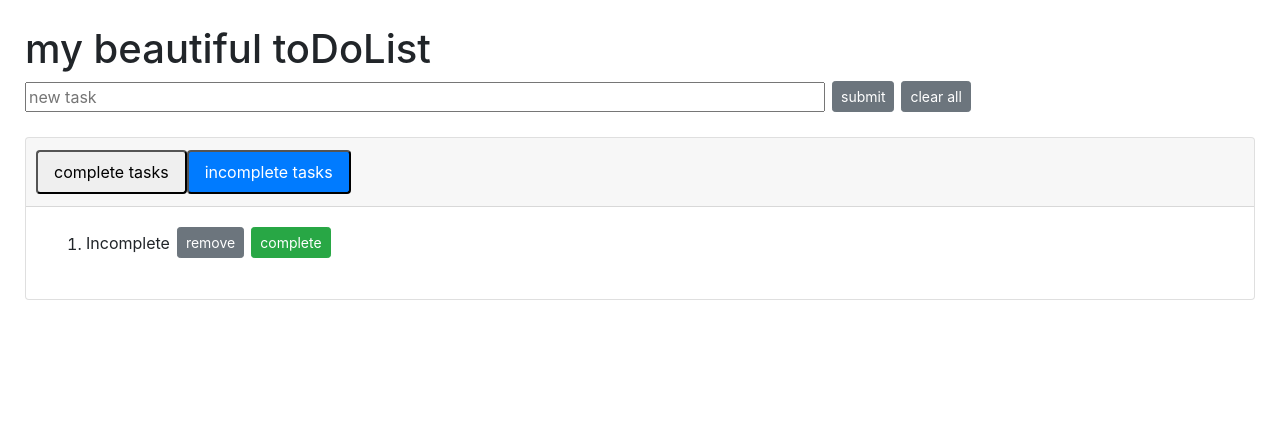
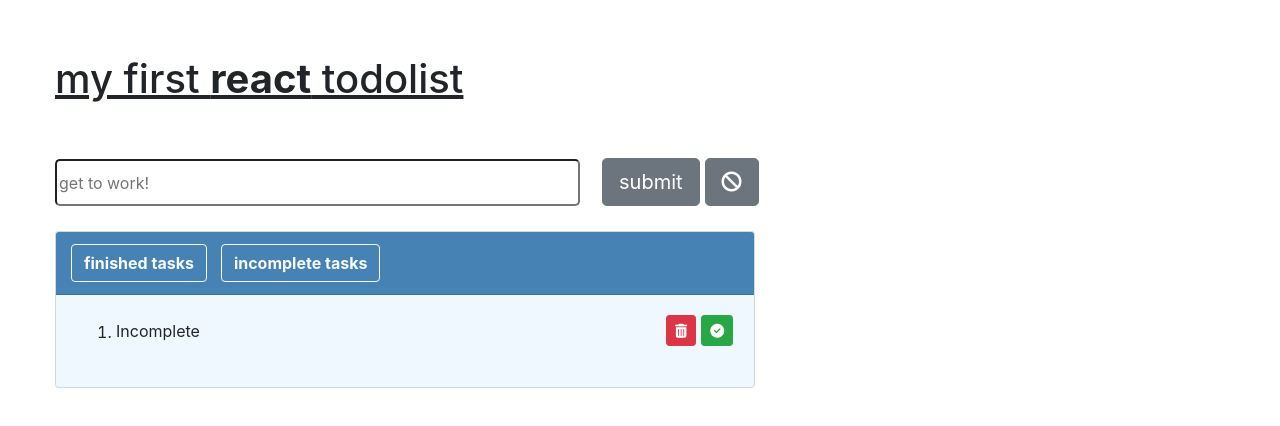
Before and after one commit to renataramos/react-TodoList, a React (Create React App) app: page / in a window 1280 px wide. Shown: the top 426 px of the page. Built offline with nearby package versions, Linux system fonts and the light colour scheme.

Commit message:
add style

```diff
--- a/package.json
+++ b/package.json
@@ -3,6 +3,7 @@
   "version": "0.1.0",
   "private": true,
   "dependencies": {
+    "@fortawesome/fontawesome-free": "^5.13.0",
     "@testing-library/jest-dom": "^4.2.4",
     "@testing-library/react": "^9.5.0",
     "@testing-library/user-event": "^7.2.1",
--- a/public/index.html
+++ b/public/index.html
@@ -12,6 +12,9 @@
     <link rel="apple-touch-icon" href="%PUBLIC_URL%/logo192.png" />
     <link rel="stylesheet" href="https://stackpath.bootstrapcdn.com/bootstrap/4.4.1/css/bootstrap.min.css"
     integrity="sha384-Vkoo8x4CGsO3+Hhxv8T/Q5PaXtkKtu6ug5TOeNV6gBiFeWPGFN9MuhOf23Q9Ifjh" crossorigin="anonymous">
+    <script src="https://kit.fontawesome.com/3a3a99de88.js" crossorigin="anonymous"></script>
+
+
     <!--
       manifest.json provides metadata used when your web app is installed on a
       user's mobile device or desktop. See https://developers.google.com/web/fundamentals/web-app-manifest/
--- a/src/components/AppClass.js
+++ b/src/components/AppClass.js
@@ -100,7 +100,7 @@
                     onAddTask={this.handleAddTask}
                     onClearTasks={this.clearTasks}
                 />
-                <div class = "card text">
+                <div id ="nav" class="card text">
                 <NavBar
                     view={this.state.defaultView}
                     onToggleView={this.handleToggleView}
--- a/src/components/Header.js
+++ b/src/components/Header.js
@@ -3,7 +3,7 @@
 export default function Header (){
     return (
         <div>
-            <h1>my beautiful toDoList</h1>
+            <h1>my first <strong>react</strong> todolist</h1>
         </div>
     )
 }
--- a/src/components/Input.js
+++ b/src/components/Input.js
@@ -7,12 +7,12 @@
             <input
                 id="input"
                 type='text'
-                placeholder = 'new task'
+                placeholder = 'get to work!'
                 value={props.value}
                 onChange={props.onInputChange}
             />
-            <button id="btns" type="button" class="btn btn-secondary btn-sm" onClick={props.onAddTask}>submit</button>
-            <button id="btns" type="button" class="btn btn-secondary btn-sm" onClick={props.onClearTasks}>clear all</button>
+            <button id="btns" type="button" class="btn btn-secondary btn-lg" onClick={props.onAddTask}>submit</button>
+            <button id="btns" type="button" class="btn btn-secondary btn-lg" onClick={props.onClearTasks}><i class="fas fa-ban"></i></button>
         </div>
 
     )
--- a/src/components/NavBar.js
+++ b/src/components/NavBar.js
@@ -6,13 +6,13 @@
     if (props.view === true){
         return (
 
-            <div class="card-header">
+            <div id ="nav" class="card-header">
                 <ul class="nav nav-pills card-header-pills">
                     <li class="nav-item">
-                        <button class="nav-link active" onClick={()=>placeholder()} >complete tasks</button>
+                        <button id="btns-nav" class="btn btn-outline-light" onClick={()=>placeholder()}><strong>finished tasks</strong></button>
                     </li>
                     <li class="nav-item">
-                        <button class="nav-link" onClick={()=>props.onToggleView()} >incomplete tasks</button>
+                        <button id="btns-nav" class="btn btn-outline-light" onClick={()=>props.onToggleView()}><strong>incomplete tasks</strong></button>
                     </li>
                 </ul>
             </div>
@@ -21,13 +21,13 @@
 
     return (
 
-            <div class="card-header">
+            <div id ="nav" class="card-header">
                 <ul class="nav nav-pills card-header-pills">
                     <li class="nav-item">
-                    <button class="nav-link" onClick={()=>props.onToggleView()}>complete tasks</button>
+                        <button id="btns-nav" class="btn btn-outline-light" onClick={()=>props.onToggleView()}><strong>finished tasks</strong></button>
                     </li>
                     <li class="nav-item">
-                        <button class="nav-link active" onClick={()=>placeholder()} >incomplete tasks</button>
+                        <button id="btns-nav" class="btn btn-outline-light" onClick={()=>placeholder()}><strong>incomplete tasks</strong></button>
                     </li>
                 </ul>
             </div>
--- a/src/components/Tasks.js
+++ b/src/components/Tasks.js
@@ -4,14 +4,17 @@
 
     if (props.view === true) {
         return (
-            <div class="card-body">
+            <div id ="nav" class="card-body">
                 <ol>
                     {props.list.filter((task)=>task.completeStatus===true)
                         .map((task)=>(
+
                         <li key={task.description}>
-                            <span>{task.description}</span>
-                            <button id="btns" type="button" class="btn btn-secondary btn-sm" onClick={()=> props.onRemoveTask(task.description)}>remove</button>
-                            <button id="btns" type="button" class="btn btn-danger btn-sm" onClick={()=> props.onToggleTask(task.description)}>incomplete</button>
+                                <div id="description"><del>{task.description}</del></div>
+                                <div id="task-btns">
+                                <button id="btns" type="button" class="btn btn-danger btn-sm" onClick={()=> props.onRemoveTask(task.description)}><i class="fa fa-trash-alt"></i></button>
+                                <button id="btns" type="button" class="btn btn-danger btn-sm" onClick={()=> props.onToggleTask(task.description)}><i class="fas fa-times-circle"></i></button>
+                                </div>
                         </li>
                         ))}
                 </ol>
@@ -20,16 +23,20 @@
     }
 
     return (
-        <div class="card-body">
+        <div id ="nav" class="card-body">
                 <ol>
                     {props.list.filter((task)=>task.completeStatus===false)
                         .map((task)=>(
+
                         <li key={task.description}>
-                    <span>{task.description}</span>
-                    <button id="btns" type="button" class="btn btn-secondary btn-sm" onClick={()=> props.onRemoveTask(task.description)}>remove</button>
-                    <button id="btns" type="button" class="btn btn-success btn-sm" onClick={()=> props.onToggleTask(task.description)}>complete</button>
+                                <div id="description">{task.description}</div>
+                                <div id="task-btns">
+                                <button id="btns" type="button" class="btn btn-danger btn-sm" onClick={()=> props.onRemoveTask(task.description)}><i class="fa fa-trash-alt"></i></button>
+                                <button id="btns" type="button" class="btn btn-success btn-sm" onClick={()=> props.onToggleTask(task.description)}><i class="fas fa-check-circle"></i></button>
+                                </div>
                         </li>
                         ))}
                 </ol>
-    </div>)
+        </div>
+    )
 }
--- a/src/index.css
+++ b/src/index.css
@@ -1,5 +1,5 @@
 body {
-  margin: 25px;
+  margin: 55px;
   font-family: -apple-system, BlinkMacSystemFont, 'Segoe UI', 'Roboto', 'Oxygen',
     'Ubuntu', 'Cantarell', 'Fira Sans', 'Droid Sans', 'Helvetica Neue',
     sans-serif;
@@ -14,12 +14,51 @@
 
 #btns {
 
-  margin-left: 7px;
+  margin-left: 5px;
   margin-bottom: 5px;
 }
 
+#btns-nav{
+ margin-right: 9px;
+ margin-left: 5px;
+}
+
+
+
 #input {
   margin-bottom: 25px;
-  width: 800px;
-  height: 30px;
+  margin-right: 17px;
+  width: 525px;
+  height: 47px;
+  border-radius: 5px;
+
 }
+
+#description{
+  padding-top: 4px;
+  float:left;
+  width: 545px;
+}
+
+li{
+  clear:both;
+}
+
+#nav{
+  max-width: 700px;
+
+}
+
+
+
+h1{
+  margin-bottom: 55px;
+  text-decoration: underline;
+}
+
+.card-header{
+  background-color: steelblue;
+}
+.text{
+  background-color: aliceblue;
+}
```
Also changed, not shown: 1 other file (tests, documents, lock files or other folders). Lines whose indentation alone changed are shown as unchanged.
